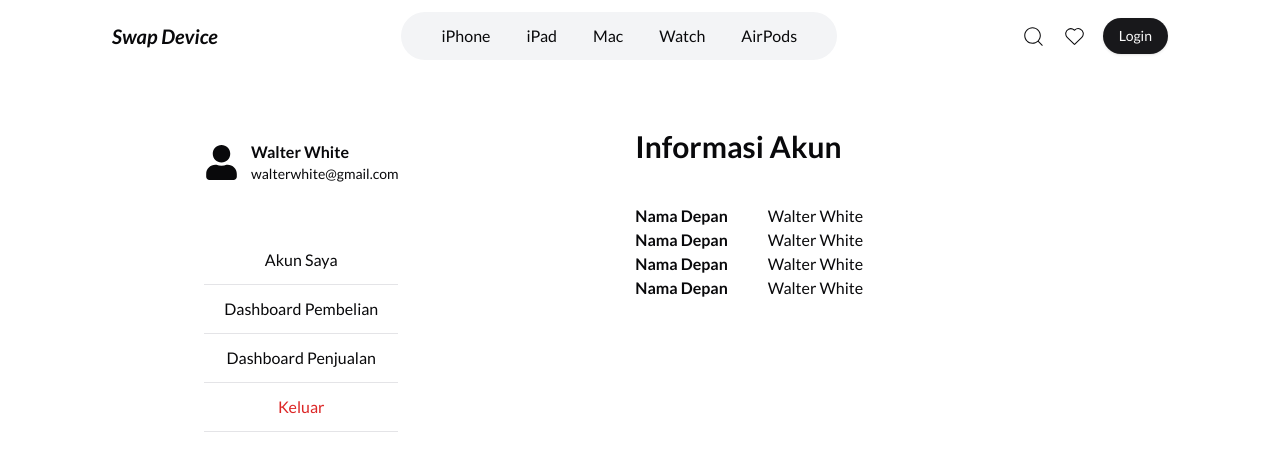
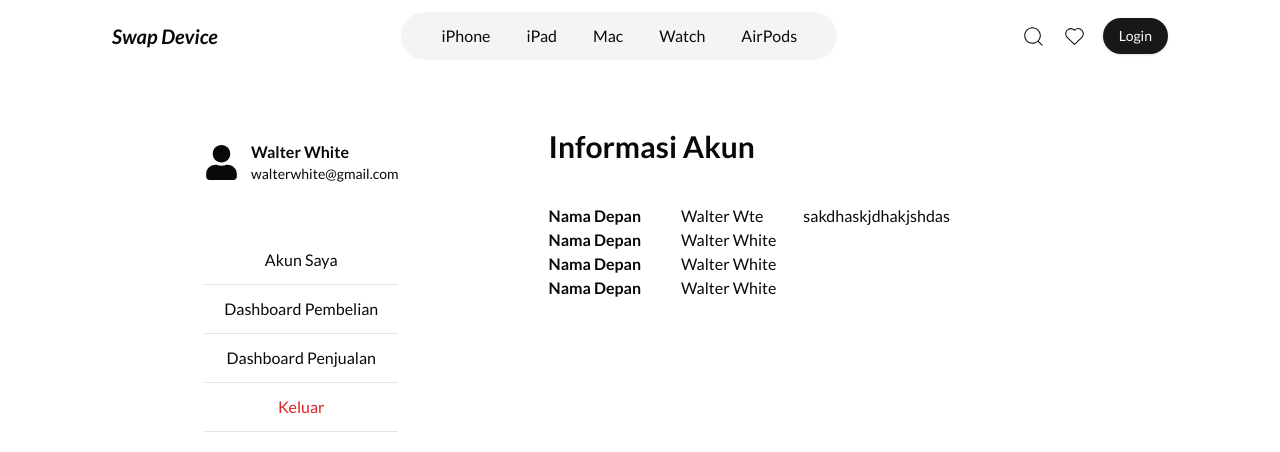
Before and after one commit to muhammadfauzanis/Swap-Device, a Next.js app in the folder frontend/: page /user in a window 1280 px wide. Shown: the top 452 px of the page. Built offline with nearby package versions, Linux system fonts and the light colour scheme.

Commit message:
update user page

```diff
--- a/frontend/app/user/page.tsx
+++ b/frontend/app/user/page.tsx
@@ -14,7 +14,8 @@ const UserPage = () => {
 
           <div className="flex gap-x-10">
             <p className="font-bold">Nama Depan</p>
-            <p className="">Walter White</p>
+            <p className="">Walter Wte</p>
+            <p>sakdhaskjdhakjshdas</p>
           </div>
           <div className="flex gap-x-10">
             <p className="font-bold">Nama Depan</p>
```
